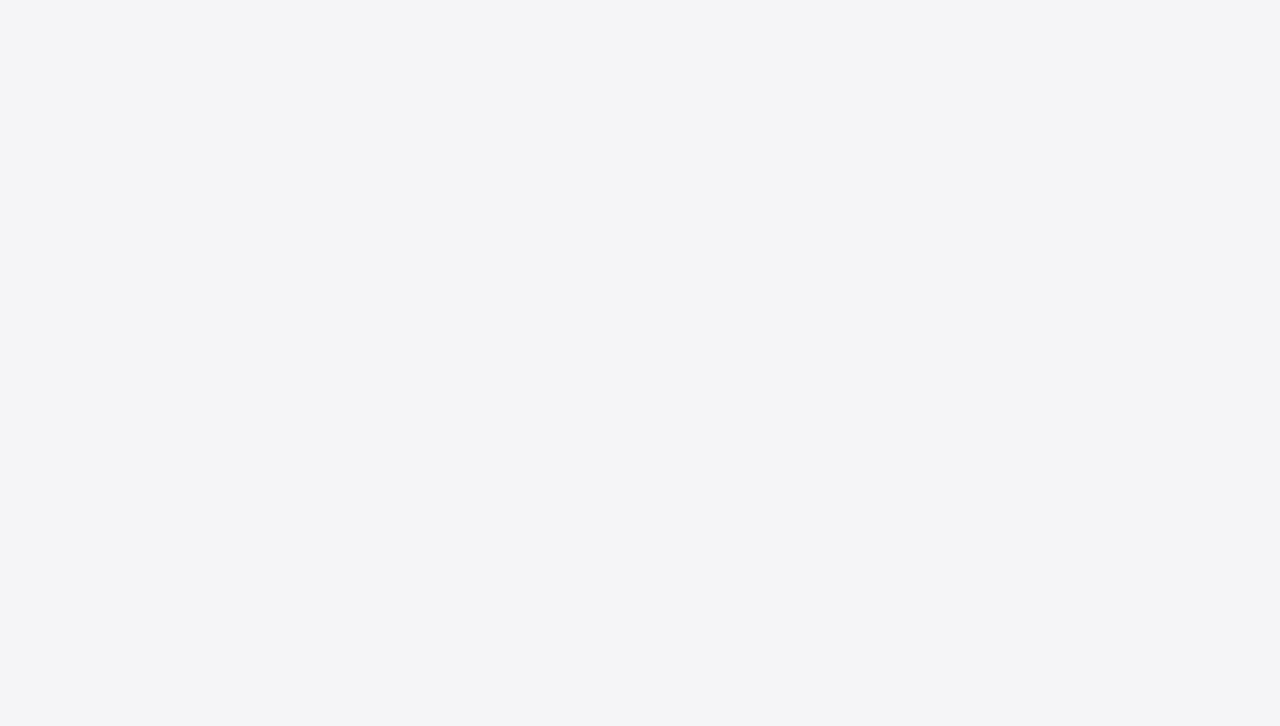
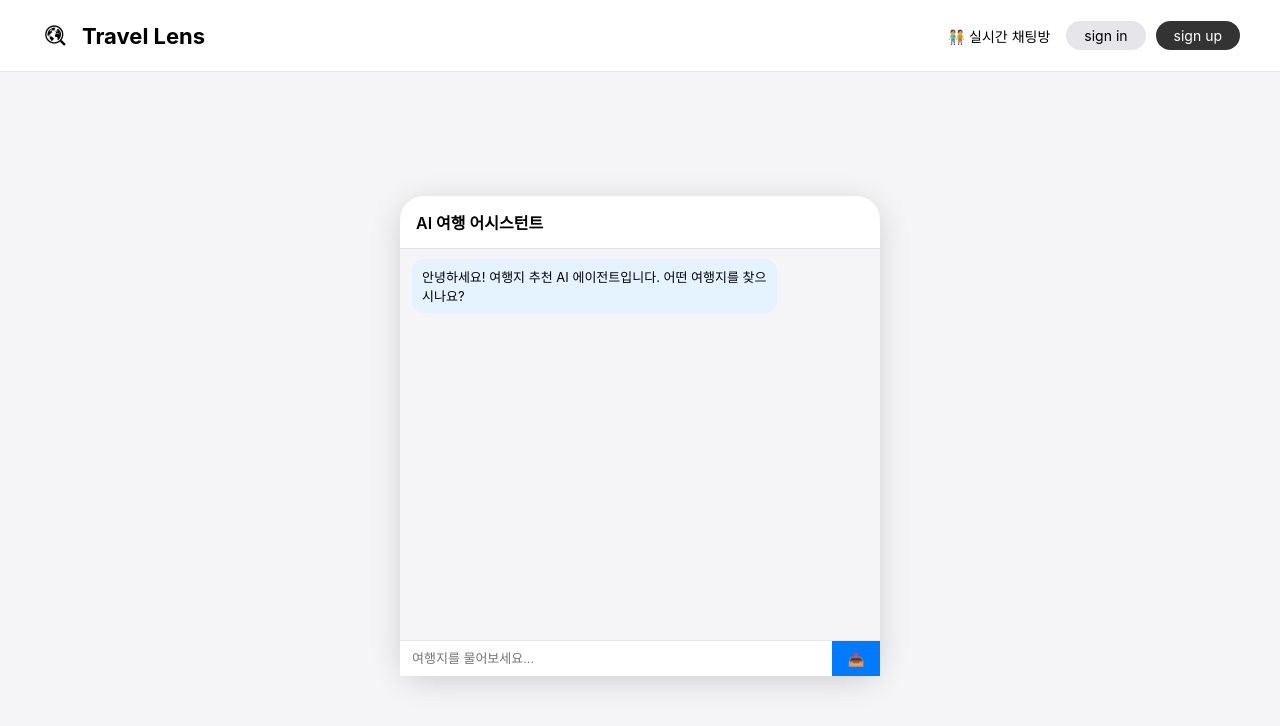
Before and after one commit to sojaeheon/travel_lens, a Vue app in the folder front-pjt/travel-front/: page /ai in a window 1280 px wide. Before the commit this address had no page. Shown: the top 726 px of the page. Built offline with nearby package versions, Linux system fonts and the light colour scheme.

Commit message:
feat(TL-17):챗봇 UIUX 개발

```diff
--- /dev/null
+++ b/front-pjt/travel-front/src/components/ai/AiAssistant.vue
@@ -0,0 +1,113 @@
+<template>
+  <div class="ai-panel">
+    <header class="head">
+      <div class="title">AI 여행 어시스턴트</div>
+      <button class="close" @click="$emit('close')">✕</button>
+    </header>
+
+    <div class="body">
+      <div class="msg bot">
+        안녕하세요! 여행지 추천 AI 에이전트입니다. 어떤 여행지를 찾으시나요?
+      </div>
+      <div
+        v-for="(m, i) in messages"
+        :key="i"
+        :class="['msg', m.role]"
+      >
+        {{ m.content }}
+      </div>
+    </div>
+
+    <div class="input-wrap">
+      <input
+        v-model="question"
+        type="text"
+        placeholder="여행지를 물어보세요..."
+        @keyup.enter="ask"
+      />
+      <button @click="ask">📤</button>
+    </div>
+  </div>
+</template>
+
+<script setup>
+import { ref } from "vue";
+
+const messages = ref([]);
+const question = ref("");
+
+const ask = () => {
+  if (!question.value.trim()) return;
+  const q = question.value;
+  messages.value.push({ role: "user", content: q });
+  // 실제로는 백엔드/LLM 호출
+  messages.value.push({
+    role: "bot",
+    content: `예시 응답) "${q}"에 어울리는 추천 여행지는 일본 도쿄입니다.`,
+  });
+  question.value = "";
+};
+</script>
+
+<style scoped>
+.ai-panel {
+  width: 480px;
+  height: 480px;
+  background: #fff;
+  border-radius: 24px;
+  box-shadow: 0 6px 30px rgba(0, 0, 0, 0.15);
+  display: flex;
+  flex-direction: column;
+}
+.head {
+  padding: 14px 16px;
+  border-bottom: 1px solid #e5e5ea;
+  display: flex;
+  justify-content: space-between;
+}
+.title {
+  font-weight: 600;
+}
+.close {
+  border: none;
+  background: none;
+  cursor: pointer;
+}
+.body {
+  flex: 1;
+  padding: 10px 12px;
+  overflow-y: auto;
+  background: #f5f5f7;
+  font-size: 13px;
+}
+.msg {
+  margin-bottom: 8px;
+  padding: 8px 10px;
+  border-radius: 12px;
+  max-width: 80%;
+}
+.msg.bot {
+  background: #e5f2ff;
+}
+.msg.user {
+  margin-left: auto;
+  background: #fff;
+}
+.input-wrap {
+  display: flex;
+  border-top: 1px solid #e5e5ea;
+}
+input {
+  flex: 1;
+  border: none;
+  padding: 10px 12px;
+  font-size: 13px;
+}
+button {
+  width: 48px;
+  border: none;
+  background: #007aff;
+  color: #fff;
+  cursor: pointer;
+}
+</style>
--- /dev/null
+++ b/front-pjt/travel-front/src/pages/AiChatPage.vue
@@ -0,0 +1,27 @@
+<template>
+  <div class="page">
+    <HeaderBar />
+    <div class="center">
+      <AiAssistant />
+    </div>
+  </div>
+</template>
+
+<script setup>
+import HeaderBar from "@/components/common/HeaderBar.vue";
+import AiAssistant from "@/components/ai/AiAssistant.vue";
+</script>
+
+<style scoped>
+.page {
+  height: 100vh;
+  display: flex;
+  flex-direction: column;
+}
+.center {
+  flex: 1;
+  display: flex;
+  justify-content: center;
+  align-items: center;
+}
+</style>
--- a/front-pjt/travel-front/src/router/index.js
+++ b/front-pjt/travel-front/src/router/index.js
@@ -5,6 +5,7 @@ import HomePage from "@/pages/HomePage.vue";
 import LoginPage from "@/pages/LoginPage.vue";
 import RegisterPage from "@/pages/RegisterPage.vue";
 import ChatPage from "@/pages/ChatPage.vue";
+import AiChatPage from "@/pages/AiChatPage.vue";
 
 const router = createRouter({
   history: createWebHistory(import.meta.env.BASE_URL),
@@ -34,6 +35,11 @@ const router = createRouter({
       name: 'Chat',
       component: ChatPage
     },
+    {
+      path: '/ai',
+      name: 'Ai',
+      component: AiChatPage
+    },
 
   ],
 })
```
